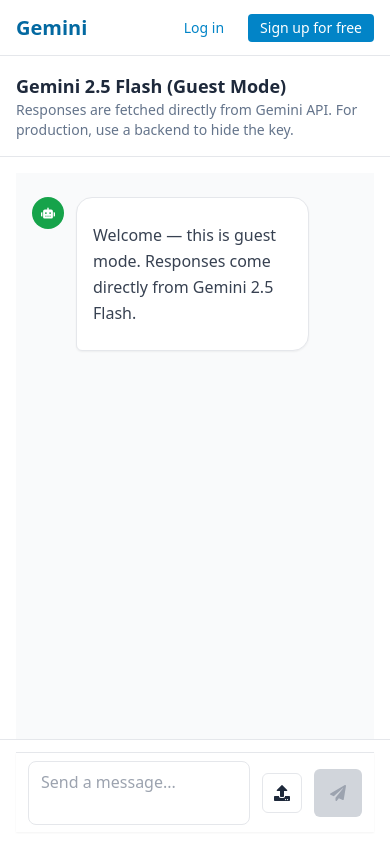
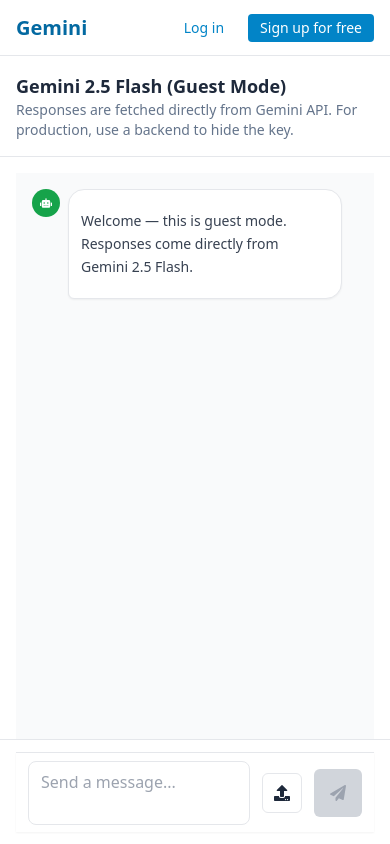
Before and after one commit to naeembaloch9099/ChatBot_Frontend, a React (Vite) app: page / in a window 390 px wide. Built offline with nearby package versions, Linux system fonts and the light colour scheme.

Commit message:
Improve mobile responsiveness: better math equations, text wrapping, and layout

```diff
--- a/src/Components/ChatBox.jsx
+++ b/src/Components/ChatBox.jsx
@@ -57,8 +57,8 @@
       {/* Scrollable message area */}
       <div
         ref={containerRef}
-        className="flex-1 min-h-0 overflow-y-auto px-4 sm:px-6 py-6 pb-28 sm:pb-32"
-        style={{ scrollBehavior: "smooth" }}
+        className="flex-1 min-h-0 overflow-y-auto overflow-x-hidden px-2 sm:px-4 md:px-6 py-4 sm:py-6 pb-28 sm:pb-32"
+        style={{ scrollBehavior: "smooth", WebkitOverflowScrolling: "touch" }}
       >
         {messages.length === 0 && (
           <div className="flex flex-col items-center justify-center h-full text-center">
--- a/src/Components/MarkdownRenderer.jsx
+++ b/src/Components/MarkdownRenderer.jsx
@@ -52,7 +52,28 @@
 
 const MarkdownRenderer = ({ content, isTyping = false }) => {
   return (
-    <div className={`max-w-none ${isTyping ? "opacity-75" : ""}`}>
+    <div className={`max-w-none break-words ${isTyping ? "opacity-75" : ""}`}>
+      <style>{`
+        /* Make KaTeX math responsive */
+        .katex-display {
+          overflow-x: auto;
+          overflow-y: hidden;
+          -webkit-overflow-scrolling: touch;
+          padding: 0.5rem 0;
+        }
+        .katex {
+          font-size: 1em;
+          white-space: normal;
+        }
+        @media (max-width: 640px) {
+          .katex {
+            font-size: 0.9em;
+          }
+          .katex-display {
+            font-size: 0.85em;
+          }
+        }
+      `}</style>
       <ReactMarkdown
         remarkPlugins={[remarkGfm, remarkMath]}
         rehypePlugins={[rehypeKatex]}
@@ -108,7 +129,7 @@
           // Headings
           h1({ children }) {
             return (
-              <h1 className="text-2xl font-bold text-gray-900 mt-6 mb-4 border-b border-gray-200 pb-2">
+              <h1 className="text-xl sm:text-2xl font-bold text-gray-900 mt-6 mb-4 border-b border-gray-200 pb-2 break-words">
                 {children}
               </h1>
             );
@@ -116,7 +137,7 @@
 
           h2({ children }) {
             return (
-              <h2 className="text-xl font-semibold text-gray-900 mt-5 mb-3">
+              <h2 className="text-lg sm:text-xl font-semibold text-gray-900 mt-5 mb-3 break-words">
                 {children}
               </h2>
             );
@@ -124,7 +145,7 @@
 
           h3({ children }) {
             return (
-              <h3 className="text-lg font-semibold text-gray-900 mt-4 mb-2">
+              <h3 className="text-base sm:text-lg font-semibold text-gray-900 mt-4 mb-2 break-words">
                 {children}
               </h3>
             );
@@ -154,7 +175,7 @@
           // Paragraphs - use div to avoid HTML nesting validation errors
           p({ children }) {
             return (
-              <div className="my-3 text-gray-700 leading-relaxed">
+              <div className="my-3 text-gray-700 leading-relaxed break-words overflow-x-auto">
                 {children}
               </div>
             );
--- a/src/Components/MessageBubble.jsx
+++ b/src/Components/MessageBubble.jsx
@@ -42,17 +42,25 @@
   }, [isUser, text, isTyping, currentIndex, onTypingComplete]);
 
   return (
-    <div className={`flex ${isUser ? "justify-end" : "justify-start"} mb-6`}>
+    <div
+      className={`flex ${
+        isUser ? "justify-end" : "justify-start"
+      } mb-4 sm:mb-6 px-2 sm:px-0`}
+    >
       <div
         className={`flex ${
           isUser ? "flex-row-reverse" : "flex-row"
-        } max-w-[85%] lg:max-w-[70%]`}
+        } max-w-[95%] sm:max-w-[85%] lg:max-w-[70%]`}
       >
         {/* Avatar */}
-        <div className={`flex-shrink-0 ${isUser ? "ml-3" : "mr-3"}`}>
+        <div
+          className={`flex-shrink-0 ${
+            isUser ? "ml-2 sm:ml-3" : "mr-2 sm:mr-3"
+          }`}
+        >
           <div
             className={`
-            w-8 h-8 rounded-full flex items-center justify-center text-white text-sm
+            w-7 h-7 sm:w-8 sm:h-8 rounded-full flex items-center justify-center text-white text-xs sm:text-sm
             ${isUser ? "bg-blue-600" : "bg-green-600"}
           `}
           >
@@ -63,7 +71,7 @@
         {/* Message Content */}
         <div
           className={`
-          rounded-2xl px-4 py-3 shadow-sm relative
+          rounded-2xl px-3 sm:px-4 py-2 sm:py-3 shadow-sm relative overflow-hidden
           ${
             isUser
               ? "bg-blue-600 text-white rounded-br-md"
@@ -117,13 +125,13 @@
           )}
 
           {/* Message Text */}
-          <div className="message-content">
+          <div className="message-content break-words overflow-hidden">
             {isUser ? (
-              <div className="whitespace-pre-wrap text-white leading-relaxed">
+              <div className="whitespace-pre-wrap text-white leading-relaxed text-sm sm:text-base">
                 {text}
               </div>
             ) : (
-              <div className="text-gray-800 leading-relaxed">
+              <div className="text-gray-800 leading-relaxed text-sm sm:text-base">
                 <MarkdownRenderer
                   content={displayText}
                   isTyping={isTyping && currentIndex < text.length}
--- a/src/pages/ChatPage.jsx
+++ b/src/pages/ChatPage.jsx
@@ -724,16 +724,18 @@
       {/* Header (hidden on mobile when sidebar is open) */}
       {!sidebarOpen && (
         <header className="fixed md:left-72 md:w-[calc(100%-18rem)] lg:left-72 lg:w-[calc(100%-18rem)] xl:left-80 xl:w-[calc(100%-20rem)] left-0 right-0 top-0 h-14 bg-white border-b z-40">
-          <div className="max-w-5xl mx-auto w-full h-full relative">
+          <div className="max-w-5xl mx-auto w-full h-full relative px-2 sm:px-4">
             <button
               type="button"
-              className="md:hidden absolute left-3 top-1/2 -translate-y-1/2 bg-white/90 backdrop-blur px-3 py-2 rounded shadow"
+              className="md:hidden absolute left-2 sm:left-3 top-1/2 -translate-y-1/2 bg-white/90 backdrop-blur px-2 sm:px-3 py-2 rounded shadow text-sm"
               onClick={() => setSidebarOpen(true)}
             >
               <FaBars />
             </button>
             <div className="absolute inset-x-0 top-1/2 -translate-y-1/2 text-center pointer-events-none">
-              <div className="text-lg font-semibold">Gemini Chatbot</div>
+              <div className="text-base sm:text-lg font-semibold px-12 sm:px-0 truncate">
+                Gemini Chatbot
+              </div>
             </div>
             <div className="hidden md:flex absolute right-3 top-1/2 -translate-y-1/2 items-center text-sm text-slate-500 gap-3">
               {user && (
@@ -774,8 +776,8 @@
       {/* Main chat box (hidden when sidebar open on mobile) */}
       {!sidebarOpen && (
         <main className="md:pl-72 lg:pl-72 xl:pl-80 pt-14 pr-0">
-          <div className="max-w-5xl mx-auto">
-            <div className="min-h-[calc(100vh-14px-80px)] bg-white shadow-md rounded-md overflow-hidden mt-6">
+          <div className="max-w-5xl mx-auto px-2 sm:px-4">
+            <div className="min-h-[calc(100vh-14px-80px)] bg-white shadow-md rounded-none sm:rounded-md overflow-hidden mt-0 sm:mt-6">
               <ChatBox
                 messages={chats[current]?.messages || []}
                 loading={loading}
```
